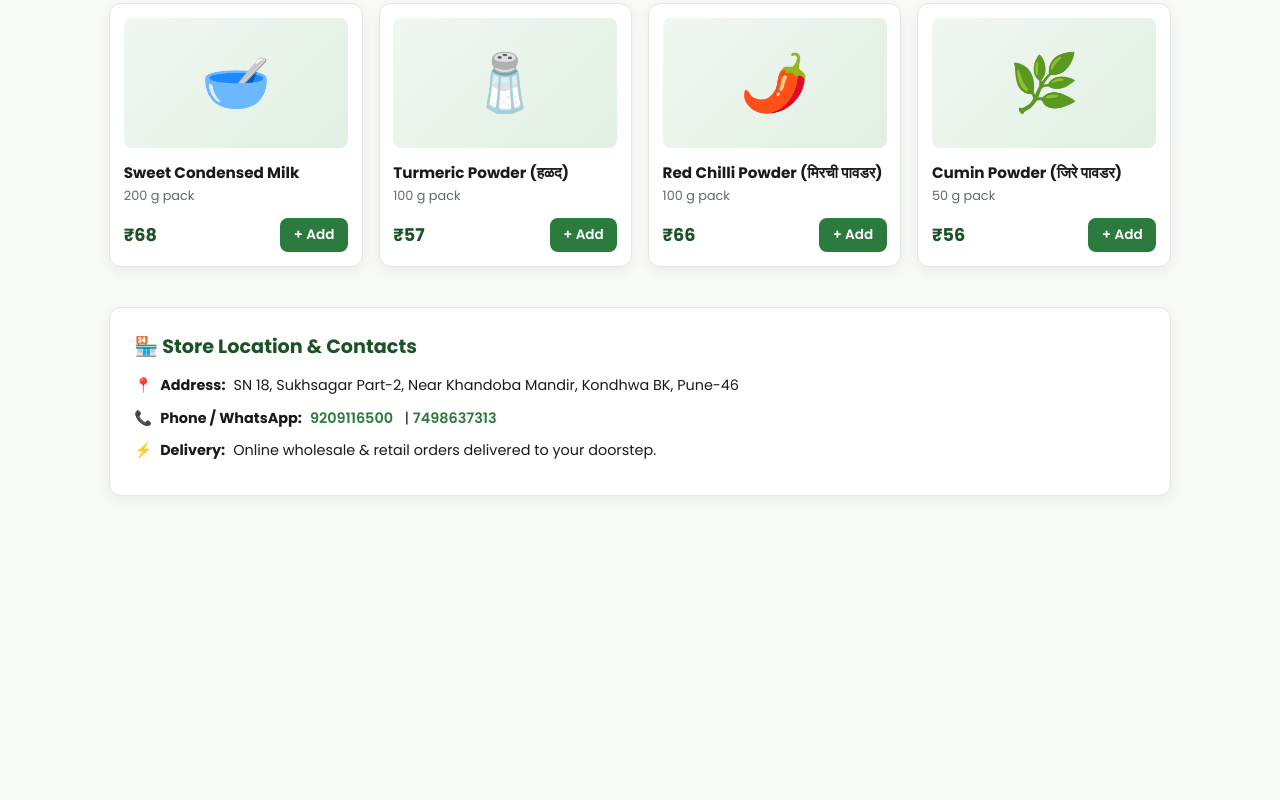
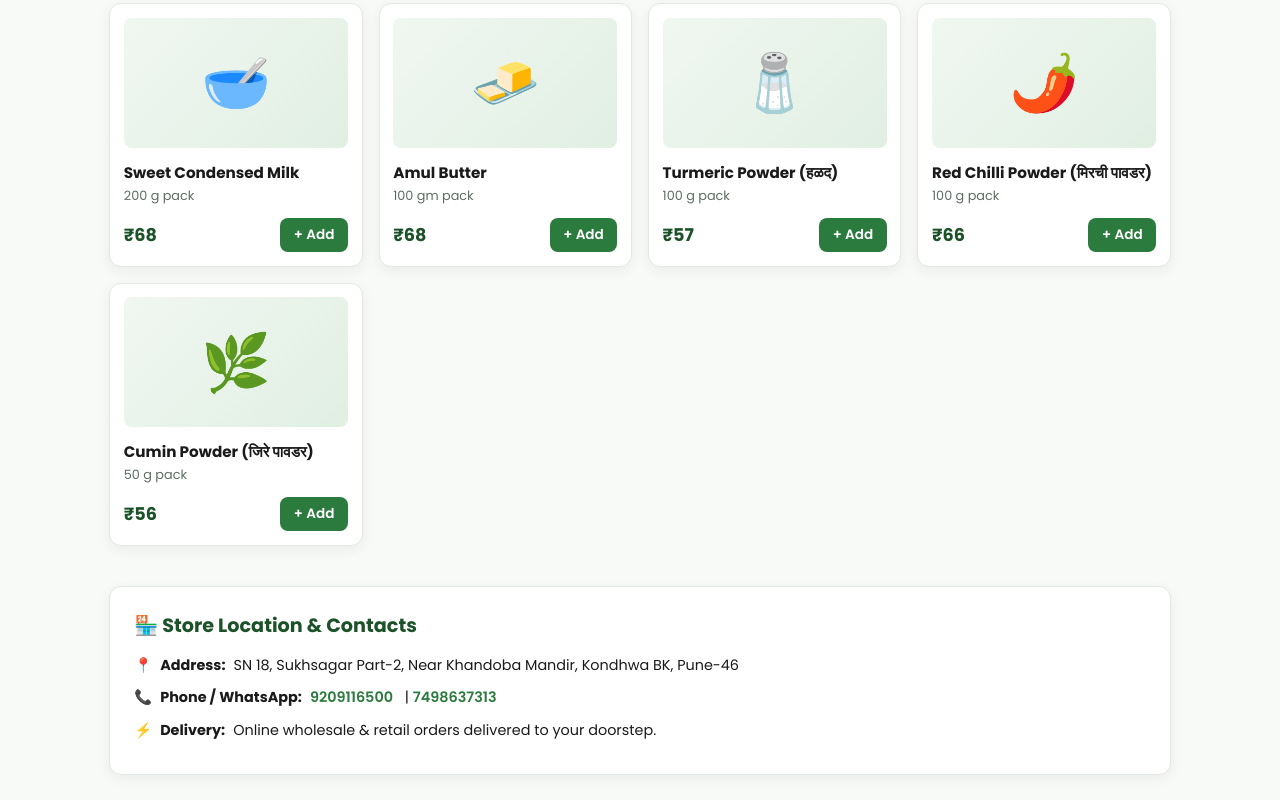
Before and after one commit to Rasoee-Fresh/Rasoee-Fresh-, a plain HTML site: page index.html in a window 1280 px wide. Shown: the part 1474-2274 px from the top of the page. Before the commit the page ends 2084 px from the top, so only its background shows below. Drawn offline with Linux system fonts and the light colour scheme.

Commit message:
Update index.html

```diff
--- a/index.html
+++ b/index.html
@@ -374,6 +374,7 @@
       { id: 15, name: "Full Cream Fresh Milk", cat: "Dairy Products", unit: "500 ml", price: 39, icon: "🥛" },
       { id: 16, name: "Fresh Malai Paneer", cat: "Dairy Products", unit: "200 g pack", price: 95, icon: "🧀" },
       { id: 17, name: "Sweet Condensed Milk", cat: "Dairy Products", unit: "200 g pack", price: 68, icon: "🥣" },
+      { id: 18, name: "Amul Butter", cat: "Dairy products", unit: "100 gm pack", price: 68, icon: "🧈" },
 
       // Spices
       { id: 18, name: "Turmeric Powder (हळद)", cat: "Spices", unit: "100 g pack", price: 57, icon: "🧂" },
```
